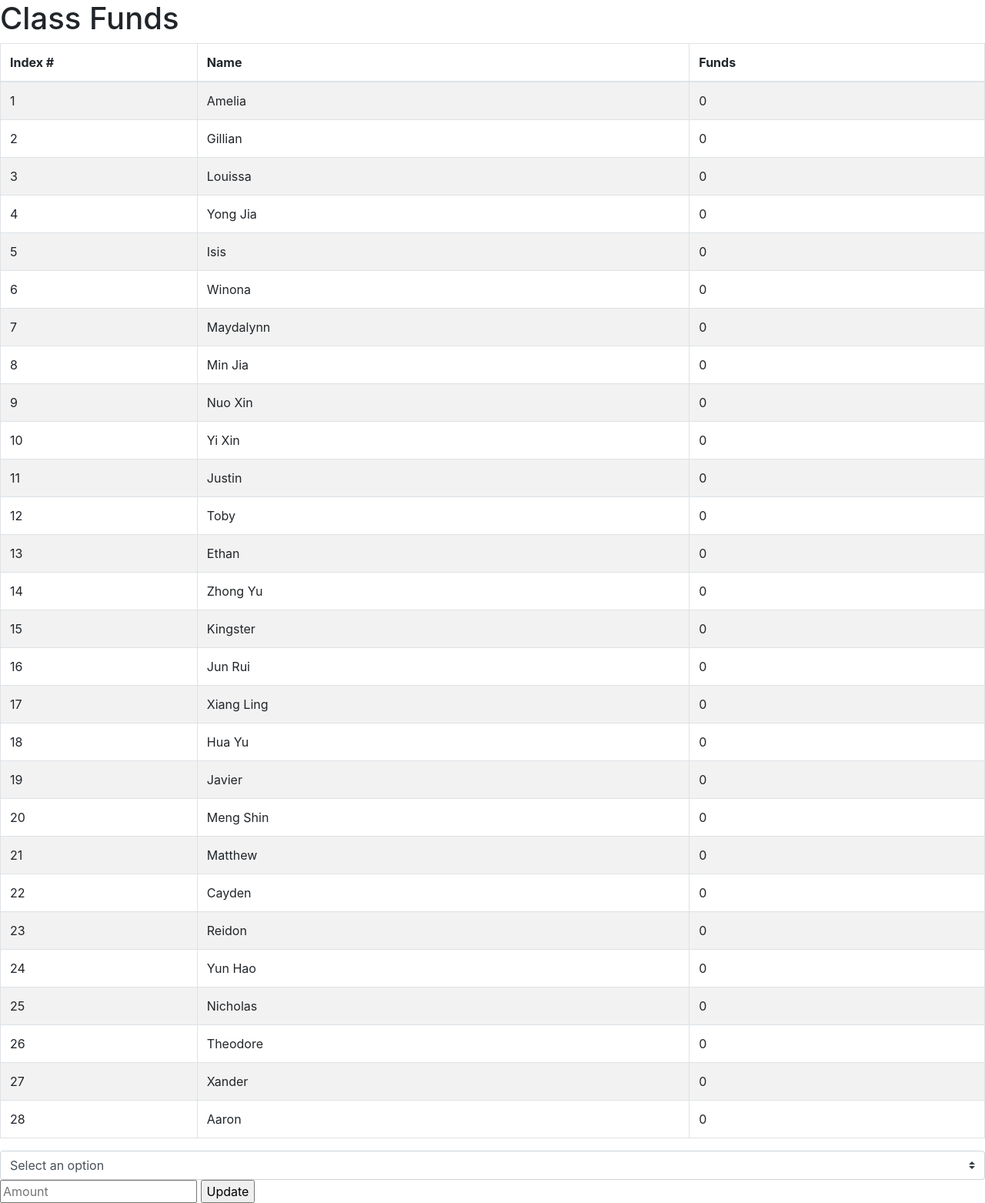
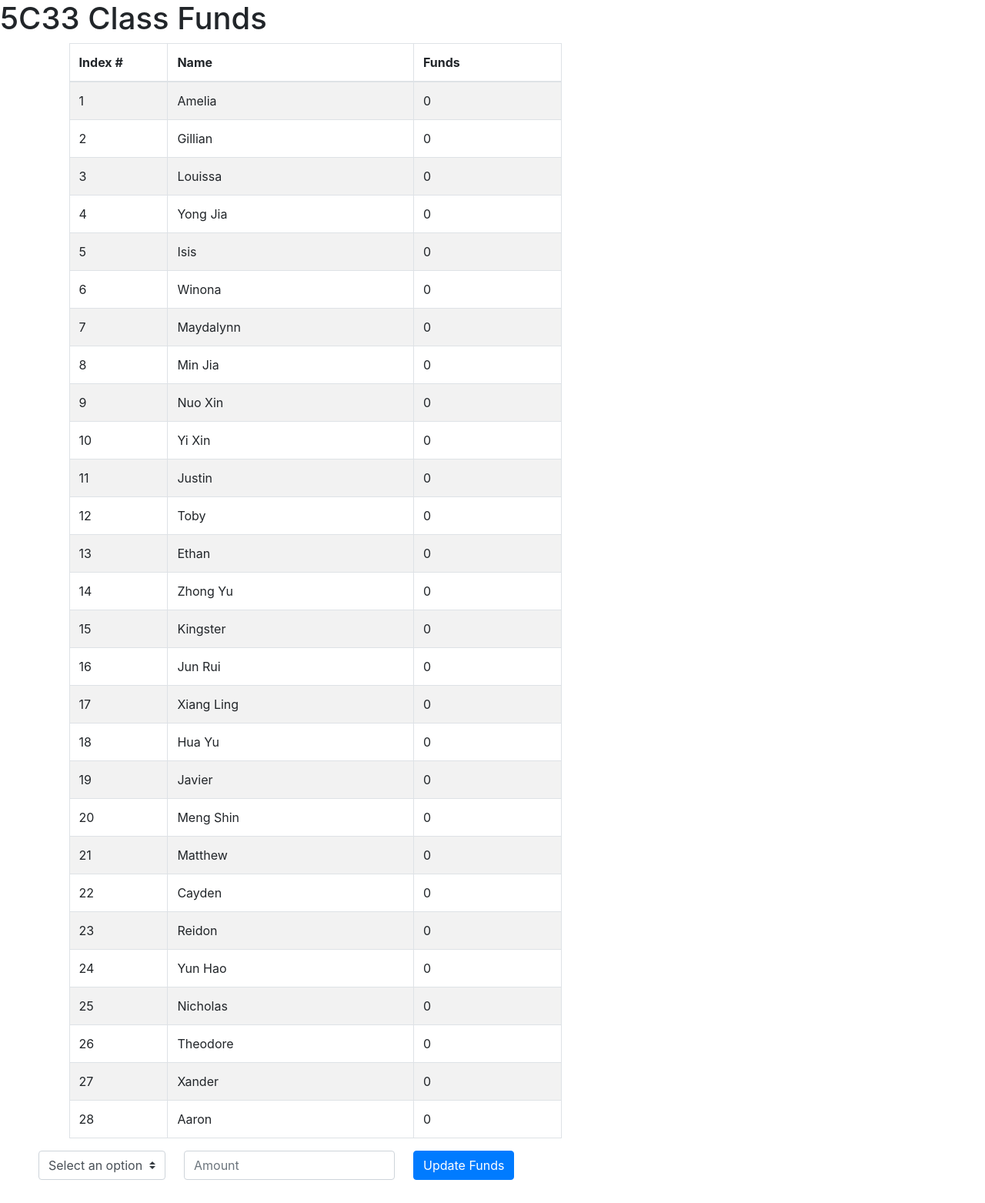
Before and after one commit to LimMengShin/235c33, a Flask app: page /funds in a window 1280 px wide. Shown: the whole page at 77% size. After the commit the page ends 1533 px from the top, so only its background shows below. Run offline with Flask 3, Linux system fonts and the light colour scheme; data comes from the database, SQL or seed files in the repository; both versions use the stored data as it was after the commit.

Commit message:
Edited CSS + Select

```diff
--- a/Class Site/app.py
+++ b/Class Site/app.py
@@ -3,7 +3,9 @@ import sqlite3
 
 app = Flask(__name__)
 
+
 NAMES = ['Amelia', 'Gillian', 'Louissa', 'Yong Jia', 'Isis', 'Winona', 'Maydalynn', 'Min Jia', 'Nuo Xin', 'Yi Xin', 'Justin', 'Toby', 'Ethan', 'Zhong Yu', 'Kingster', 'Jun Rui', 'Xiang Ling', 'Hua Yu', 'Javier', 'Meng Shin', 'Matthew', 'Cayden', 'Reidon', 'Yun Hao', 'Nicholas', 'Theodore', 'Xander', 'Aaron']
+GROUPS = ['h2_physics', 'h2_math', 'h2_econs', 'h2_comp']
 funds = {}
 
 
@@ -32,7 +34,7 @@ def funds():
         con.commit()
 
     if request.method == "GET":
-        return render_template("class_funds.html", funds=funds)
+        return render_template("class_funds.html", funds=funds, groups=GROUPS)
 
     elif request.method == "POST":
         group = request.form.get("group")
@@ -42,4 +44,4 @@ def funds():
         elif not group:
             return
 
-        return render_template("class_funds.html", funds=funds, group=group, amt=amt)
+        return render_template("class_funds.html", funds=funds, groups=GROUPS, amt=amt)
--- /dev/null
+++ b/Class Site/static/css/style.css
@@ -0,0 +1,28 @@
+body {
+    font-family: Arial, Helvetica, sans-serif;
+}
+
+#mytable {
+    float: left;
+    width: 50vw;
+    margin-left: 7vw;
+}
+
+#mytable table thead th {
+    vertical-align: middle;
+
+}
+
+.funds_display {
+    float: left;
+    width: 65%;
+}
+
+.submission {
+    float: left;
+    margin-left: 50px;
+}
+
+.clearfix {
+    clear: both;
+}
--- a/Class Site/templates/class_funds.html
+++ b/Class Site/templates/class_funds.html
@@ -1,7 +1,7 @@
 {% extends "layout.html" %}
 
 {% block body %}
-<h1>Class Funds</h1>
+<h1>5C33 Class Funds</h1>
 <div id="mytable">
     <table class="table-striped table table-bordered">
         <col style="width:20%">
@@ -25,16 +25,25 @@
         </tbody>
     </table>
 </div>
-
 <div class="submission">
     <span>
-        <form action="/funds" method="post">
-            <select name="group" class="custom-select d-flex">
-                <option disabled selected value="">Select an option</option>
-                <option value="etasds">Test option</option>
-            </select>
-            <input type="number" name="amt" placeholder="Amount">
-            <input type="submit" value="Update">
+        <form action="/funds" method="post" class="form-inline">
+            <div class="form-group mb-2">
+                <select name="group" class="custom-select">
+                    <option disabled selected value="">Select an option</option>
+                    <option value="class-ded">Class Minus</option>
+                    <option value="class-add">Class Top Up</option>
+                    {% for group in groups %}
+                        <option value="{{ group }}">{{ group }}</option>
+                    {% endfor %}
+                </select>
+            </div>
+            <div class="form-group mx-sm-4 mb-2">
+                <input type="text" name="amt" placeholder="Amount" class="form-control">
+            </div>
+            <div class="form-group mb-2">
+                <input type="submit" value="Update Funds" class="btn btn-primary">
+            </div>
         </form>
     </span>
 </div>
```
Also changed, not shown: Class Site/class_funds.db.
